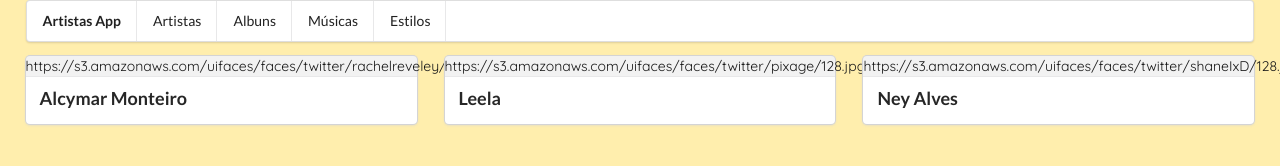
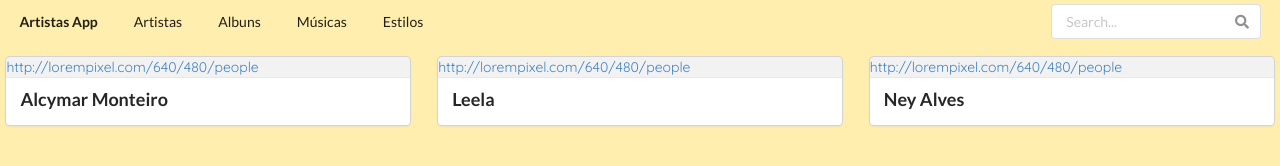
Before and after one commit to analubarreto/app_musica, a React app: page / in a window 1280 px wide. Shown: the top 166 px of the page. Built offline with nearby package versions, Linux system fonts and the light colour scheme.

Commit message:
Refatorando

```diff
--- /dev/null
+++ b/src/components/App.js
@@ -0,0 +1,27 @@
+import faker from 'faker';
+import React from 'react';
+import TopBar from './TopBar';
+import Picture from './Picture';
+
+class App extends React.Component {
+    render() {
+        return (
+            <div className="main">
+                <TopBar />
+                <div className="ui three column grid">
+                    <div className="column">
+                        <Picture pic={faker.image.people()} name="Alcymar Monteiro"/>
+                    </div>
+                    <div className="column">
+                        <Picture pic={faker.image.people()} name="Leela"/>
+                    </div>
+                    <div className="column">
+                        <Picture pic={faker.image.people()} name="Ney Alves"/>
+                    </div>
+                </div>
+            </div>
+        );
+    }
+}
+
+export default App;
--- a/src/Picture.js
+++ b/src/components/Picture.js
@@ -4,10 +4,10 @@ const Picture = props => {
     return (
         <div className="ui fluid card">
             <div className="image">
-                {props.img}
+                <a href="/">{props.pic}</a>
             </div>
             <div className="content">
-                <a className="header">{props.name}</a>
+                <a className="header" href="/">{props.name}</a>
             </div>
         </div>
     );
--- /dev/null
+++ b/src/components/Search.js
@@ -0,0 +1,18 @@
+import React from 'react';
+
+class Search extends React.Component {
+    state = { text: '' }
+
+    render(props) {
+        return (
+            <div className="item">
+                <div className="ui icon input">
+                    <input type="text" onChange={ (e) => console.log(e.target.value) } placeholder="Search..."/>
+                    <i className="search link icon" />
+                </div>
+            </div>
+        );
+    }
+}
+
+export default Search
--- a/src/TopBar.js
+++ b/src/components/TopBar.js
@@ -1,10 +1,9 @@
-import "./styles.scss";
-import "./styles.scss";
 import React from 'react';
+import Search from './Search';
 
 const TopBar = () => {
     return (
-        <div className="ui menu top-bar">
+        <div className="ui secondary menu top-bar">
             <div className="header item">
                 Artistas App
             </div>
@@ -20,8 +19,11 @@ const TopBar = () => {
             <a className="item" href="/">
                 Estilos
             </a>
-        </div>
-    );
+                <div className="right menu">
+                    <Search />
+                </div>
+            </div>
+        );
 }
 
 export default TopBar
--- a/src/index.js
+++ b/src/index.js
@@ -2,29 +2,11 @@ import "./styles.scss";
 import faker from 'faker';
 import React from 'react';
 import ReactDOM from 'react-dom';
-import TopBar from './TopBar';
-import Picture from './Picture';
+import App from './components/App'
+import TopBar from './components/TopBar';
+import Picture from './components/Picture';
 
-class App extends React.Component {
-    render() {
-        return (
-            <div className="main">
-                <TopBar />
-                <div className="ui three column grid">
-                    <div className="column">
-                        <Picture img={faker.image.avatar()} name="Alcymar Monteiro"/>
-                    </div>
-                    <div className="column">
-                        <Picture img={faker.image.avatar()} name="Leela"/>
-                    </div>
-                    <div className="column">
-                        <Picture img={faker.image.avatar()} name="Ney Alves"/>
-                    </div>
-                </div>
-            </div>
-        );
-    }
-}
+
 
 ReactDOM.render(
     <App />, document.querySelector('#root')
--- a/src/styles.scss
+++ b/src/styles.scss
@@ -7,17 +7,20 @@ $main-bg: #ffeead;
 $font: 'Quicksand', sans-serif;
 
 .top-bar {
+    position: relative;
     background-color: $primary-color;
     color: $text-color;
+    a.item:hover {
+        background-color: #ffeead;
+    }
 }
 
 .main {
+    position: absolute;
     color: $text-color;
     font-family: $font;
-    position: absolute;
     background-color: $main-bg;
-    padding: 0% 2% 0% 2%;
+    padding: 0% 0.5% 0% 0.5%;
     width: 100%;
     height: 100%;
-
 }
```
